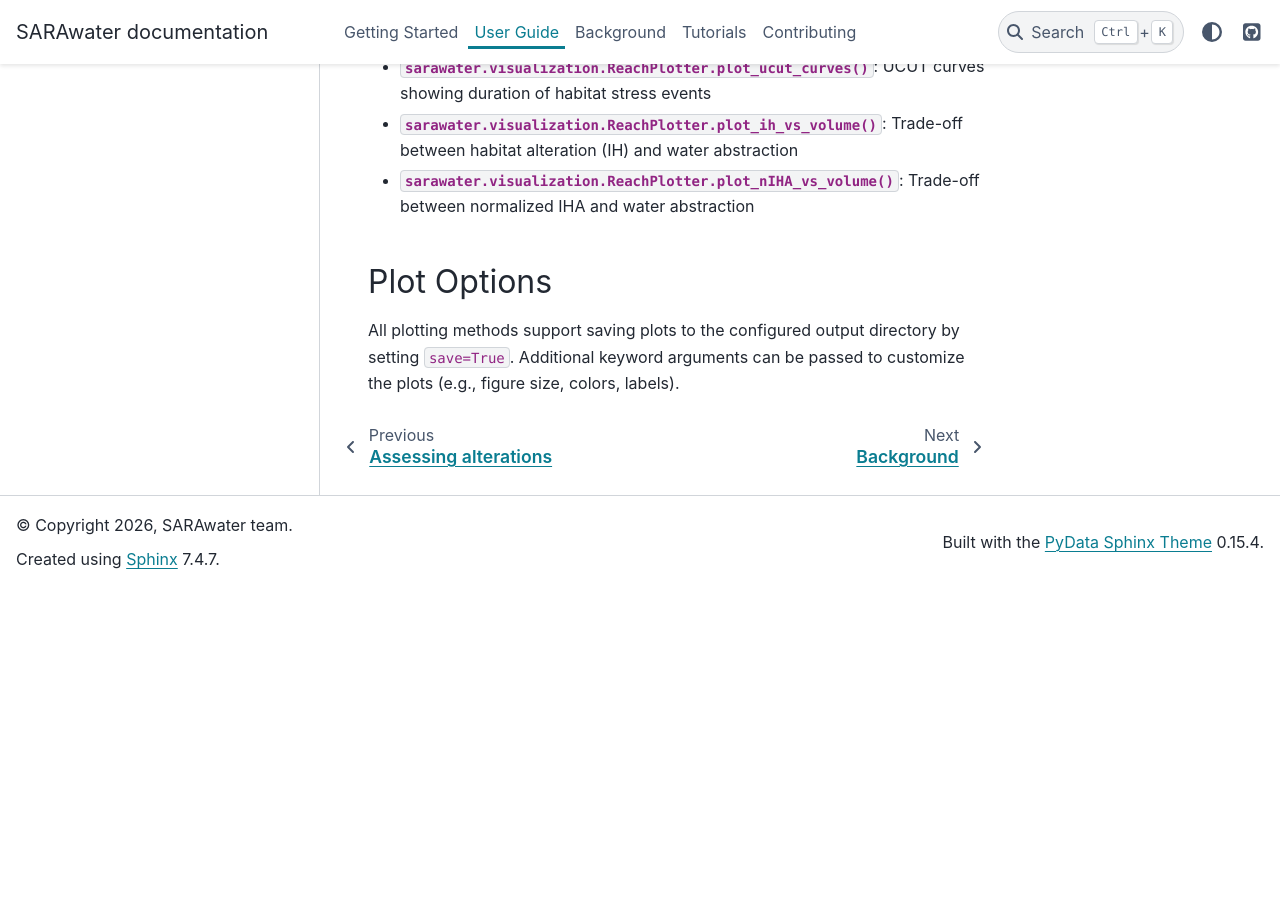
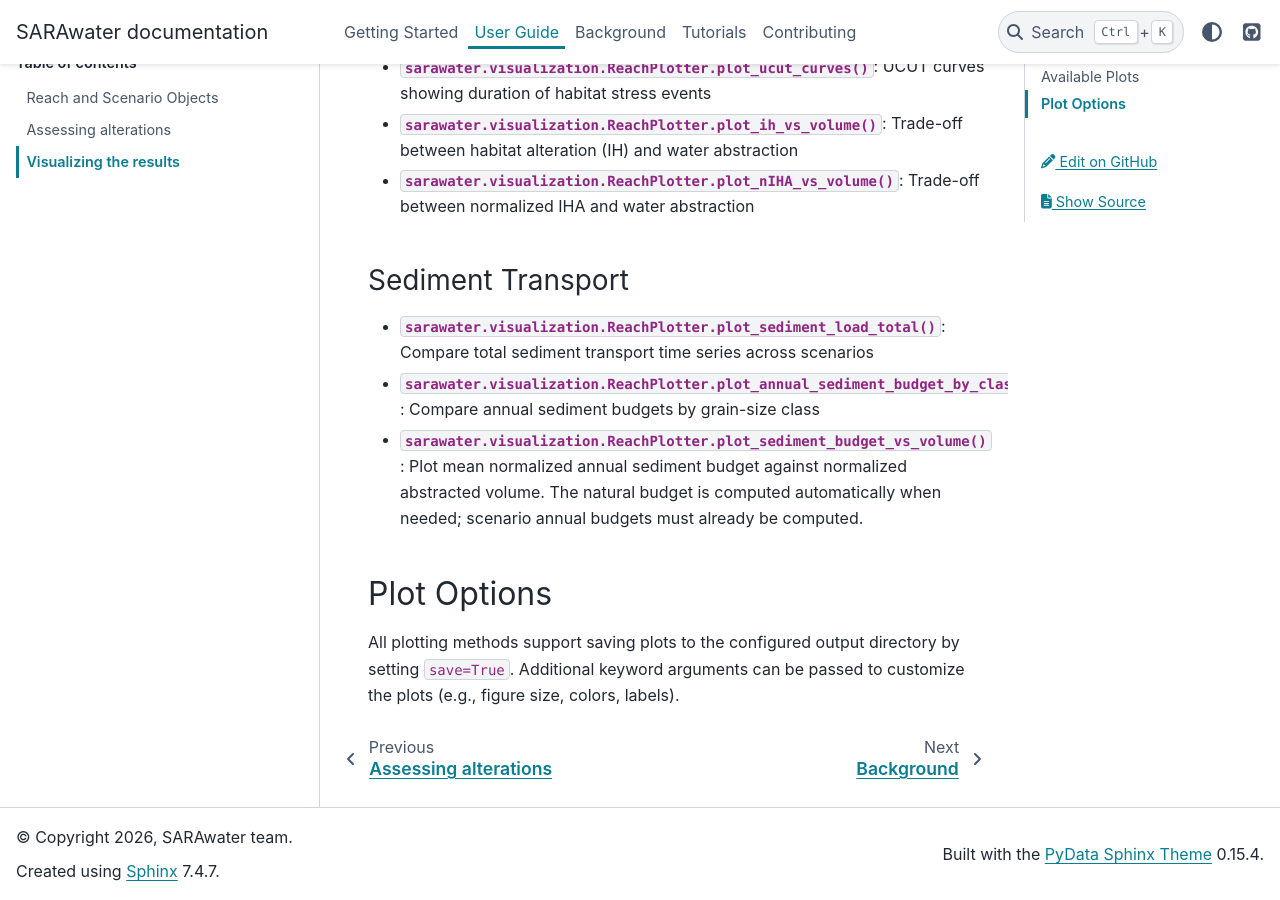
Before and after one commit to sara-acqua/sarawater, a Sphinx documentation site: the page built from docs/source/user-guide/visualizing-results.md, in a window 1280 px wide and 900 px high, scrolled down 1578 px. Built offline with Sphinx 7.4.7 and the PyData theme 0.15.4, drawn with Linux system fonts in a browser that asks for light colours; pages that are not in the unit, such as notebooks, are missing from menus; before the commit the page ends 2166 px from its top, so only the background shows below that.

Commit message:
update sediment transport docs

```diff
--- a/docs/source/user-guide/visualizing-results.md
+++ b/docs/source/user-guide/visualizing-results.md
@@ -39,6 +39,12 @@
 - {py:meth}`sarawater.visualization.ReachPlotter.plot_ih_vs_volume`: Trade-off between habitat alteration (IH) and water abstraction
 - {py:meth}`sarawater.visualization.ReachPlotter.plot_nIHA_vs_volume`: Trade-off between normalized IHA and water abstraction
 
+### Sediment Transport
+
+- {py:meth}`sarawater.visualization.ReachPlotter.plot_sediment_load_total`: Compare total sediment transport time series across scenarios
+- {py:meth}`sarawater.visualization.ReachPlotter.plot_annual_sediment_budget_by_class`: Compare annual sediment budgets by grain-size class
+- {py:meth}`sarawater.visualization.ReachPlotter.plot_sediment_budget_vs_volume`: Plot mean normalized annual sediment budget against normalized abstracted volume. The natural budget is computed automatically when needed; scenario annual budgets must already be computed.
+
 ## Plot Options
 
 All plotting methods support saving plots to the configured output directory by setting ``save=True``. Additional keyword arguments can be passed to customize the plots (e.g., figure size, colors, labels).
```
Also changed, not shown: docs/source/user-guide/assessing-alterations.md (+4 -1 lines), docs/source/user-guide/reach-scenario-objects.md (+3 -0 lines).
